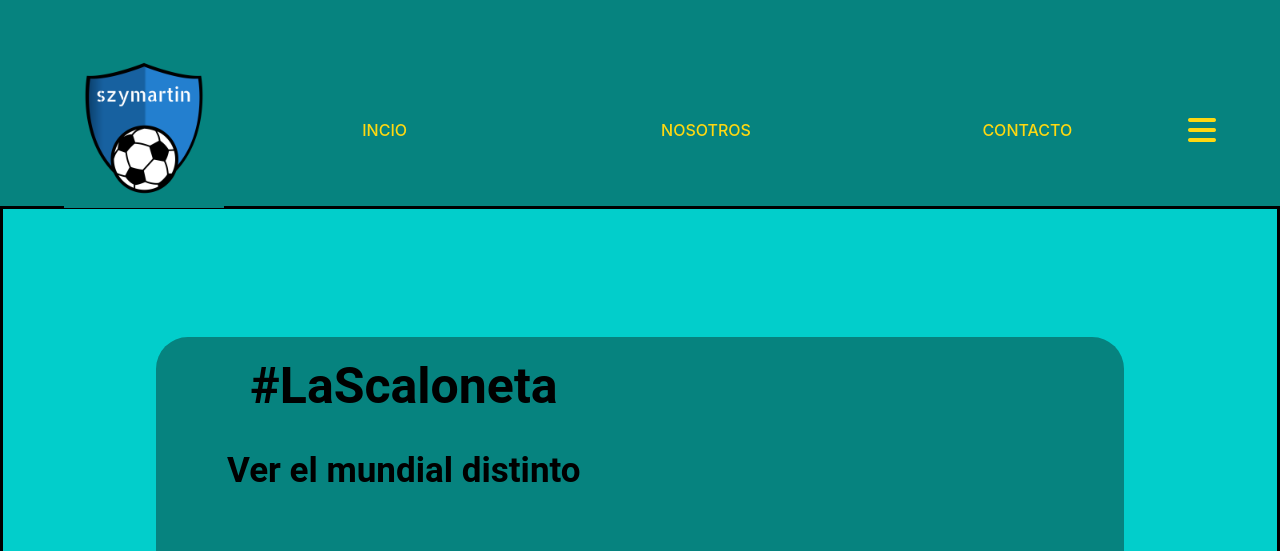
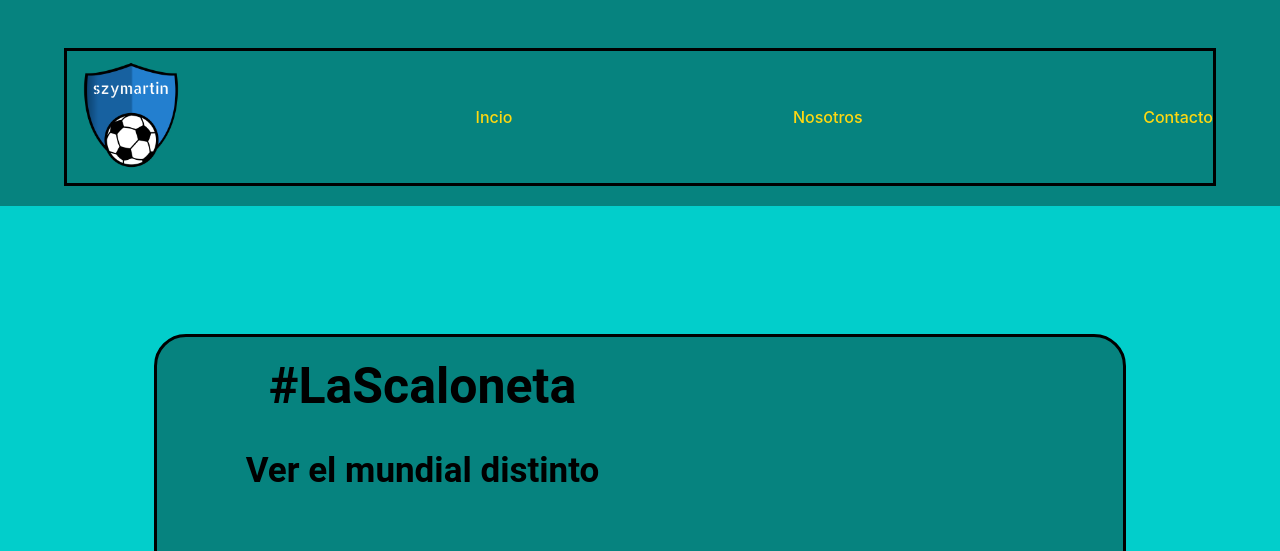
Before and after one commit to szymartin/E3-nucba, a plain HTML site: page index.html in a window 1280 px wide. Shown: the top 551 px of the page. Drawn offline with Linux system fonts and the light colour scheme.

Commit message:
intentando acomodar navbar

```diff
--- a/index.html
+++ b/index.html
@@ -17,11 +17,6 @@
                 <li class="item"><a href="#inicio">Incio</a></li>
                 <li class="item"><a href="#nosotros">Nosotros</a></li>
                 <li class="item"><a href="#contacto">Contacto</a></li>
-                <div class="btn__container">
-                    <input type="checkbox" id="click-menu">
-                    <label for="click-menu"><i class="fa-solid fa-bars"></i></label>
-                    <a href="#"></i></a>
-                  </div>
             </ul>
         </nav>
     </header>
@@ -44,7 +39,9 @@
         </div>
     </div>
     </section>
+    <section class="text__end">
 
+    </section>
 </main>
 </body>
 </html>
--- a/styles.css
+++ b/styles.css
@@ -56,36 +56,21 @@
     display: flex;
     justify-content: space-between;
     align-items: center;
-    flex-wrap: nowrap;
+    list-style: none;
+    margin-right: 10px;
     width: 100%;
-    height: auto;
+    border: solid;
   }
 
-  .menu i {
-    font-size: 2rem;
-    color: var(--yellow);
-    cursor: pointer;
-  }
+   .item {
 
-  .item {
-    width: 80%;
-    order: 0;
-    text-transform: uppercase;
-    text-align: center;
     }
   .menu .logo {
-    width: 10rem;
+    width: 8rem;
   }
   a{
       color: var(--yellow);
   }
-#click-menu{
-    display: none;
-}
-.menu i:hover{
-    cursor: pointer;
-    background:rgba(255, 254, 254, 0.5);
-}
 .menu .item{
     margin: 0px;
 }
@@ -98,7 +83,6 @@
     justify-content: space-around;
     text-align: center;
     padding: 8rem 2rem;
-    border: solid;
 }
 .img_scaloni{
 width: 45% ;
@@ -120,9 +104,8 @@ width: 45% ;
     height: 65%;
     background-color:var(--blue);
     border-radius: 2rem;
-    gap: 2.3rem;
-
-  }
+    border: solid;
+}
 button{
     flex-direction: row;
     width: 150px;
```
